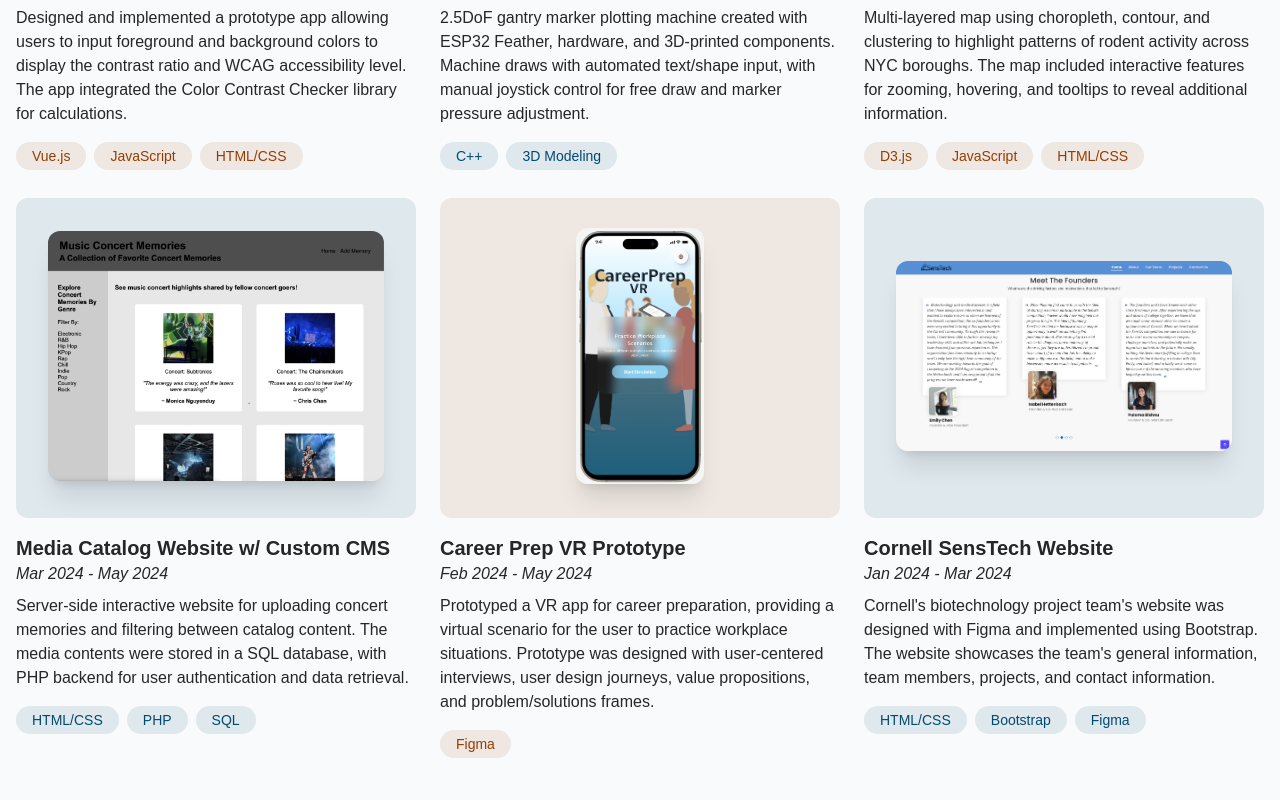
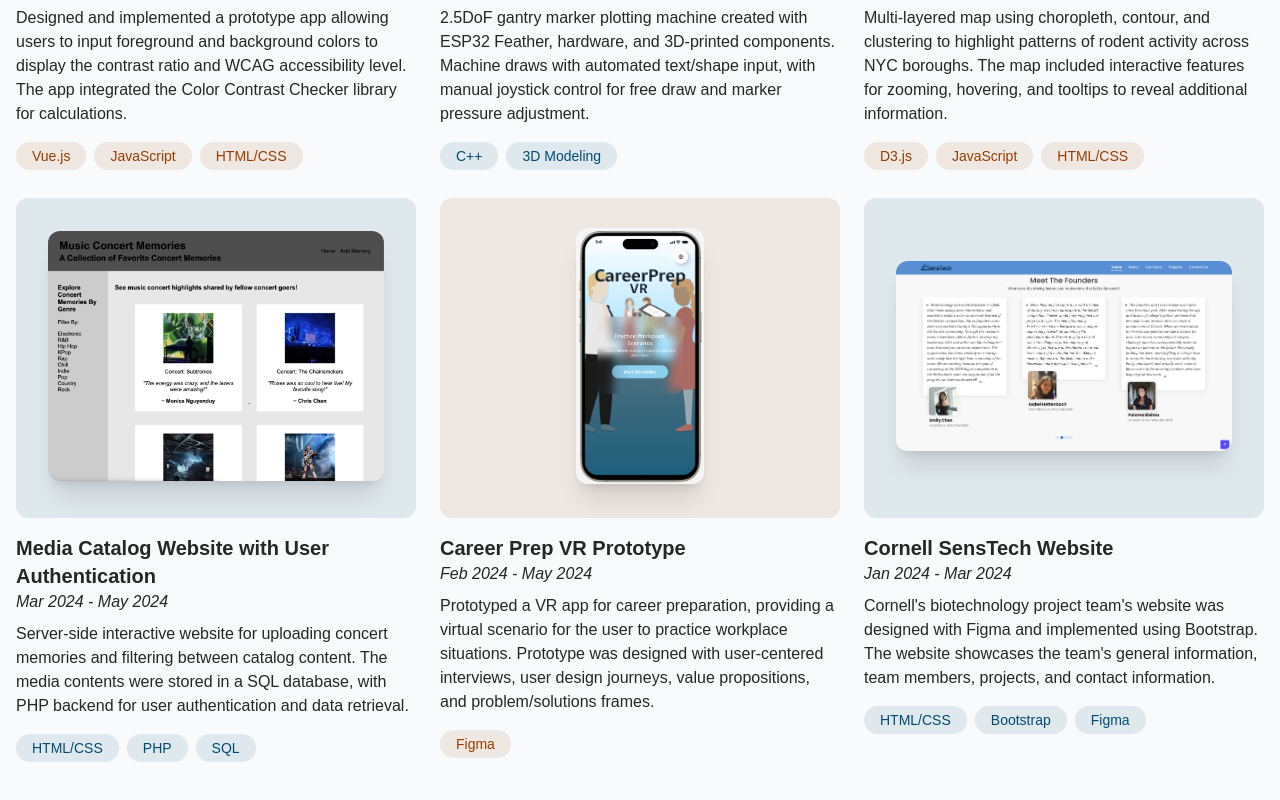
Before and after one commit to mn473/portfolio, a React (Vite) app: page / in a window 1280 px wide. Shown: the part 2310-3110 px from the top of the page. Built offline with nearby package versions, Linux system fonts and the light colour scheme; a web font is replaced by a local one.

Commit message:
updated project name

```diff
--- a/src/components/sections/Projects.jsx
+++ b/src/components/sections/Projects.jsx
@@ -39,7 +39,7 @@ const projects = [
     textColor: "text-amber-800",
   },
   {
-    name: "Media Catalog Website w/ Custom CMS",
+    name: "Media Catalog Website with User Authentication",
     date: "Mar 2024 - May 2024",
     description:
       "Server-side interactive website for uploading concert memories and filtering between catalog content. The media contents were stored in a SQL database, with PHP backend for user authentication and data retrieval.",
```
